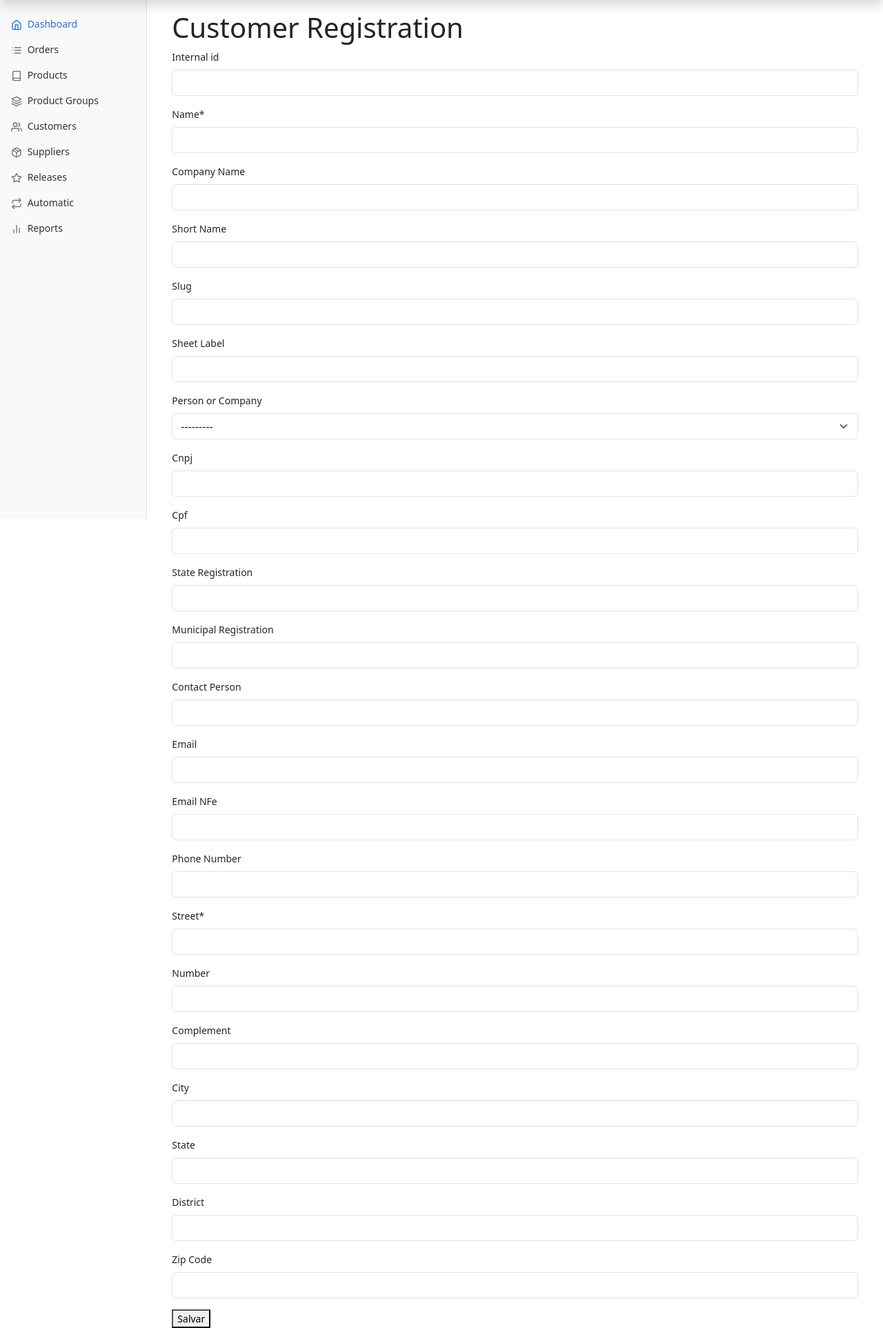
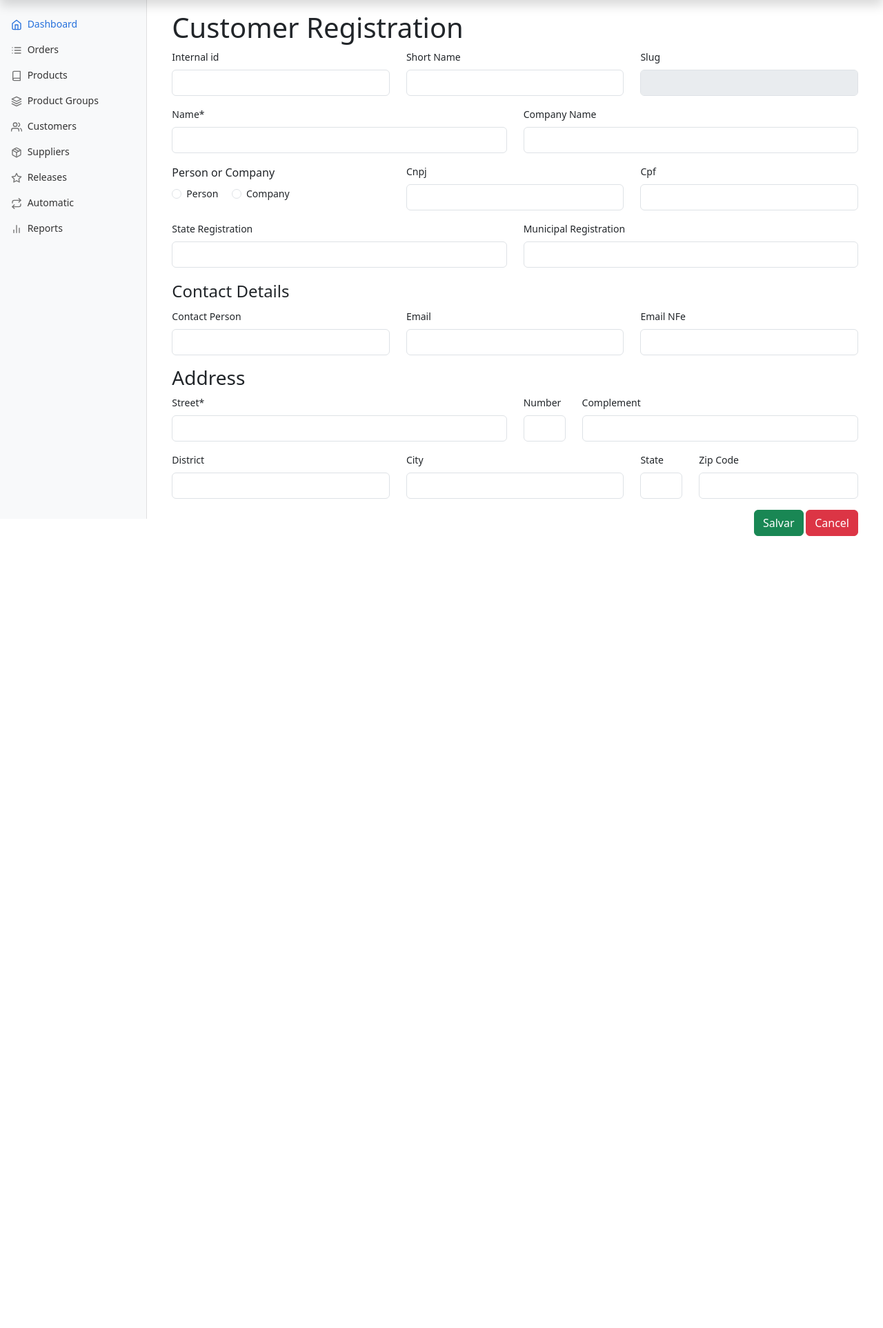
Before and after one commit to jrenato/dpl_orders, a Django app: page /customers/create_customer/ in a window 1280 px wide. Shown: the part 48-1973 px from the top of the page at 69% size. After the commit the page ends 825 px from the top, so only its background shows below. Run offline with Django 4.2, Linux system fonts and the light colour scheme; the visitor is signed in with stand-in values (Sample User, id 1); parts of the project's set-up code (start-up, migrations or seed data) failed here and were passed over; some libraries are stand-ins or nearby versions.

Commit message:
Improved support for crispy forms in customer views

```diff
--- a/customers/forms.py
+++ b/customers/forms.py
@@ -2,13 +2,15 @@
 Forms for the customers app
 '''
 from django import forms
+from django.utils.translation import gettext as _
 from django.forms.models import inlineformset_factory
 
 from localflavor.br.forms import BRCPFField, BRCNPJField  # Import BRCPFField and BRCNPJField
 from crispy_forms.helper import FormHelper
-from crispy_forms.layout import Layout
+from crispy_forms.layout import Layout, Fieldset, Submit, Div, Button
+from crispy_forms.bootstrap import FormActions, InlineRadios
 
-from .models import Customer, CustomerAddress, CustomerPhone
+from .models import Customer, CUSTOMER_TYPES, CustomerAddress, CustomerPhone
 
 
 class CustomerForm(forms.ModelForm):
@@ -21,6 +23,60 @@ class CustomerForm(forms.ModelForm):
     class Meta:
         model = Customer
         fields = '__all__'
+
+    def __init__(self, *args, **kwargs):
+        super().__init__(*args, **kwargs)
+        self.helper = FormHelper()
+        self.helper.form_tag = False
+        self.helper.layout = Layout(
+            Div(
+                Div(
+                    Div('vl_id', css_class='col-md-4'),
+                    Div('short_name', css_class='col-md-4'),
+                    Div('slug', css_class='col-md-4'),
+                    css_class='row'
+                ),
+                Div(
+                    Div('name', css_class='col-md-6'),
+                    Div('company_name', css_class='col-md-6'),
+                    css_class='row'
+                ),
+                Div(
+                    Div(InlineRadios('person_or_company'), css_class='col-md-4'),
+                    Div('cnpj', css_class='col-md-4'),
+                    Div('cpf', css_class='col-md-4'),
+                    css_class='row'
+                ),
+                Div(
+                    Div('state_registration', css_class='col-md-6'),
+                    Div('municipal_registration', css_class='col-md-6'),
+                    css_class='row'
+                ),
+                Fieldset(
+                    _('Contact Details'),
+                    Div(
+                        Div('contact_person', css_class='col-md-4'),
+                        Div('email', css_class='col-md-4'),
+                        Div('emailnfe', css_class='col-md-4'),
+                        css_class='row'
+                    ),
+                ),
+            ),
+            # The form button will be set on the template
+            # due to the use of formsets to add address
+            # FormActions(
+            #     Submit('submit', _('Save'), css_class="btn-success"),
+            #     Button('cancel', _('Cancel'), css_class="btn-danger"),
+            # ),
+        )
+
+        self.fields['cpf'] = BRCPFField(required=False)
+        self.fields['cnpj'] = BRCNPJField(required=False)
+
+        self.fields['person_or_company'].widget = forms.RadioSelect()
+        self.fields['person_or_company'].choices = CUSTOMER_TYPES
+
+        self.fields['slug'].disabled = True
 
 
 class CustomerAddressForm(forms.ModelForm):
@@ -41,6 +97,31 @@ class CustomerPhoneForm(forms.ModelForm):
         fields = '__all__'
 
 
+class CustomerAddressFormSetHelper(FormHelper):
+    def __init__(self, *args, **kwargs):
+        super().__init__(*args, **kwargs)
+        self.form_tag = False
+        self.layout = Layout(
+            Div(
+                Div('street', css_class='col-md-6'),
+                Div('number', css_class='col-md-1'),
+                Div('complement', css_class='col-md-5'),
+                css_class='row'
+            ),
+            Div(
+                Div('district', css_class='col-md-4'),
+                Div('city', css_class='col-md-4'),
+                Div('state', css_class='col-md-1'),
+                Div('zip_code', css_class='col-md-3'),
+                css_class='row'
+            ),
+        )
+
+
+class CustomerPhoneFormSetHelper(FormHelper):
+    form_tag = False
+
+
 CustomerAddressFormSet = inlineformset_factory(
     Customer, CustomerAddress, form=CustomerAddressForm, extra=1, can_delete=False
 )
@@ -48,15 +129,3 @@ CustomerAddressFormSet = inlineformset_factory(
 CustomerPhoneFormSet = inlineformset_factory(
     Customer, CustomerPhone, form=CustomerPhoneForm, extra=1, can_delete=True
 )
-
-
-class CustomerFormHelper(FormHelper):
-    form_tag = False
-
-
-class CustomerAddressFormSetHelper(FormHelper):
-    form_tag = False
-
-
-class CustomerPhoneFormSetHelper(FormHelper):
-    form_tag = False
--- a/customers/templates/customers/customer_formset.html
+++ b/customers/templates/customers/customer_formset.html
@@ -6,23 +6,17 @@
 
 {% block content %}
     <h1>{% translate "Customer Registration" %}</h1>
-    <form method="post">
-        {% csrf_token %}
-        {% crispy form form_helper %}
-        {% crispy address_formset address_formset_helper %}
-        {% comment %}
-        {{ form.as_p }}
-        {{ address_formset.management_form }}
-        <fieldset>
-            <legend>Addresses</legend>
-            {{ address_formset.non_form_errors }}
-            <ul>
-            {% for address_form in address_formset %}
-                <li>{{ address_form.as_p }}</li>
-            {% endfor %}
-            </ul>
-        </fieldset>
-        {% endcomment %}
-        <button type="submit">{% translate "Save" %}</button>
-    </form>
+    <div class="mb-5">
+        <form method="post">
+            {% csrf_token %}
+            {% crispy form %}
+            <h3>{% translate "Address" %}</h3>
+            {% crispy address_formset address_formset_helper %}
+
+            <div class="text-end">
+                <button class="btn btn-success" type="submit">{% translate "Save" %}</button>
+                <a class="btn btn-danger" href="{% url 'customers:list' %}">{% translate "Cancel" %}</a>
+            </div>
+        </form>
+    </div>
 {% endblock content %}
--- a/customers/views.py
+++ b/customers/views.py
@@ -9,8 +9,7 @@ from django.db import transaction
 
 
 from .models import Customer
-from .forms import CustomerForm, CustomerAddressForm, CustomerAddressFormSet, \
-    CustomerFormHelper, CustomerAddressFormSetHelper
+from .forms import CustomerForm, CustomerAddressFormSet, CustomerAddressFormSetHelper
 
 
 class CustomerListView(PermissionRequiredMixin, ListView):
@@ -88,7 +87,6 @@ class CreateCustomerView(PermissionRequiredMixin, CreateView):
 
     def get_context_data(self, **kwargs):
         context = super().get_context_data(**kwargs)
-        context['form_helper'] = CustomerFormHelper()
 
         if self.request.POST:
             context['address_formset'] = CustomerAddressFormSet(self.request.POST)
@@ -117,7 +115,6 @@ class UpdateCustomerView(PermissionRequiredMixin, UpdateView):
 
     def get_context_data(self, **kwargs):
         context = super().get_context_data(**kwargs)
-        context['form_helper'] = CustomerFormHelper()
         if self.request.POST:
             context['address_formset'] = CustomerAddressFormSet(self.request.POST, instance=self.object)
             context['address_formset_helper'] = CustomerAddressFormSetHelper()
--- a/suppliers/forms.py
+++ b/suppliers/forms.py
@@ -6,7 +6,7 @@ from django.utils.translation import gettext as _
 
 from localflavor.br.forms import BRCPFField, BRCNPJField
 from crispy_forms.helper import FormHelper
-from crispy_forms.layout import Layout, Fieldset, Submit, Div, Button, Field
+from crispy_forms.layout import Layout, Fieldset, Submit, Div, Button
 from crispy_forms.bootstrap import FormActions, InlineRadios
 
 from .models import Supplier, SUPPLIER_TYPES
```
